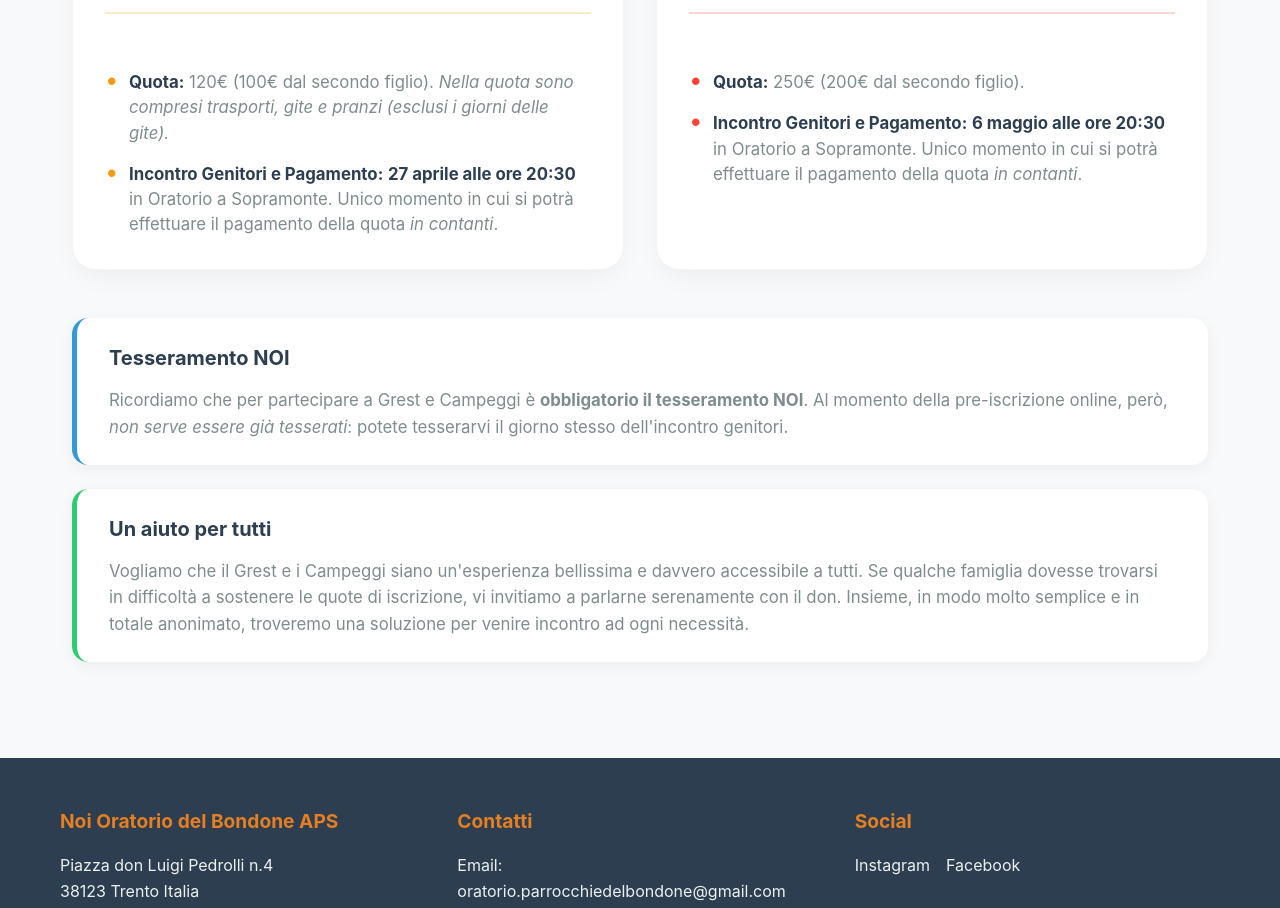
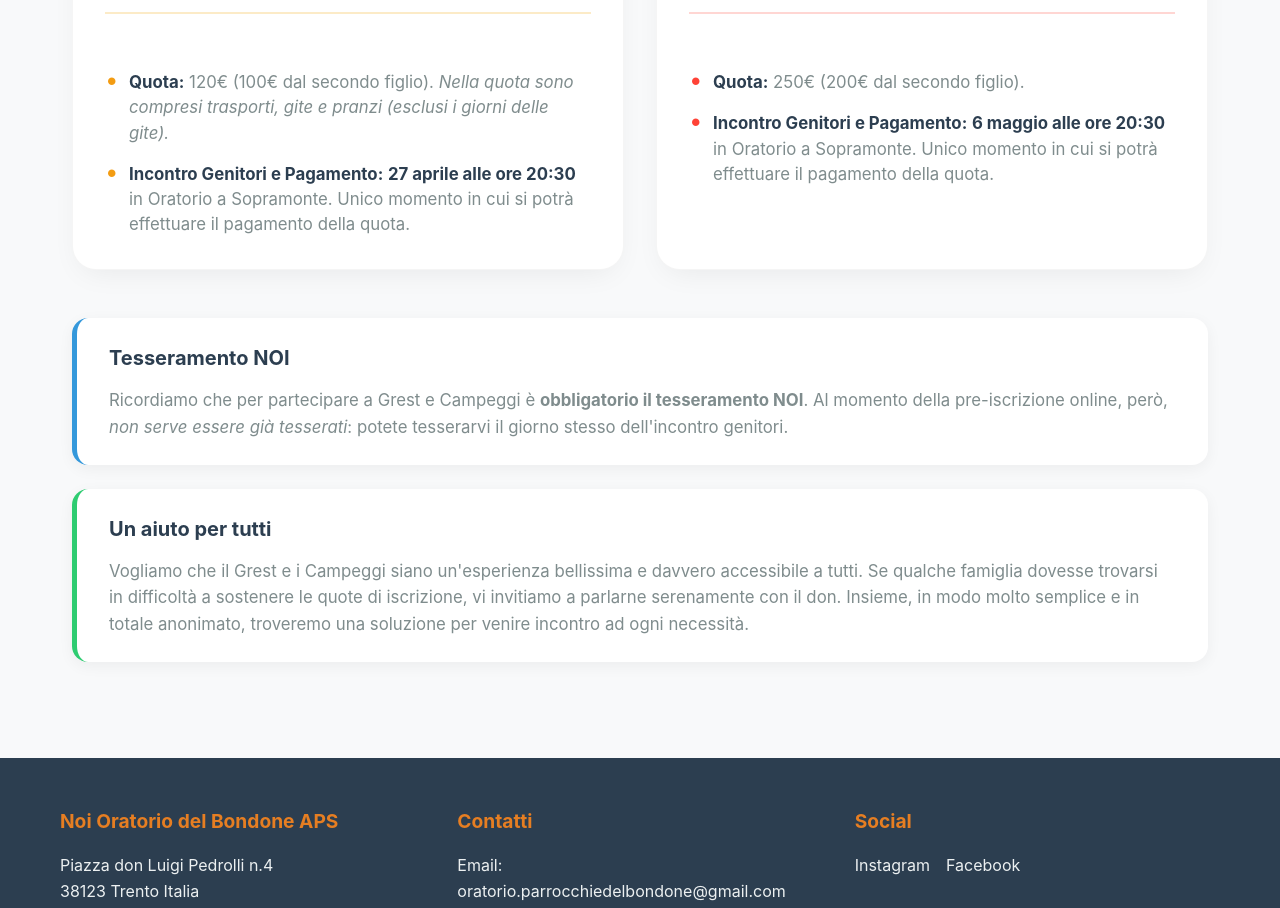
Before and after one commit to Oratorio-Sopramonte/OratorioWebSite, a React (Vite) app: page /estate-2026 in a window 1280 px wide. Shown: the part 1850-2758 px from the top of the page. Built offline with nearby package versions, Linux system fonts and the light colour scheme.

Commit message:
text fix

```diff
--- a/src/pages/Estate2026.jsx
+++ b/src/pages/Estate2026.jsx
@@ -113,7 +113,7 @@ const Estate2026 = () => {
                             <h3>Dettagli Grest</h3>
                             <ul className="info-list">
                                 <li><strong>Quota:</strong> 120€ (100€ dal secondo figlio). <em>Nella quota sono compresi trasporti, gite e pranzi (esclusi i giorni delle gite).</em></li>
-                                <li><strong>Incontro Genitori e Pagamento:</strong> <strong>27 aprile alle ore 20:30</strong> in Oratorio a Sopramonte. Unico momento in cui si potrà effettuare il pagamento della quota <em>in contanti</em>.</li>
+                                <li><strong>Incontro Genitori e Pagamento:</strong> <strong>27 aprile alle ore 20:30</strong> in Oratorio a Sopramonte. Unico momento in cui si potrà effettuare il pagamento della quota.</li>
                             </ul>
                         </div>
 
@@ -121,7 +121,7 @@ const Estate2026 = () => {
                             <h3>Dettagli Campeggi</h3>
                             <ul className="info-list">
                                 <li><strong>Quota:</strong> 250€ (200€ dal secondo figlio).</li>
-                                <li><strong>Incontro Genitori e Pagamento:</strong> <strong>6 maggio alle ore 20:30</strong> in Oratorio a Sopramonte. Unico momento in cui si potrà effettuare il pagamento della quota <em>in contanti</em>.</li>
+                                <li><strong>Incontro Genitori e Pagamento:</strong> <strong>6 maggio alle ore 20:30</strong> in Oratorio a Sopramonte. Unico momento in cui si potrà effettuare il pagamento della quota.</li>
                             </ul>
                         </div>
                     </div>
```
